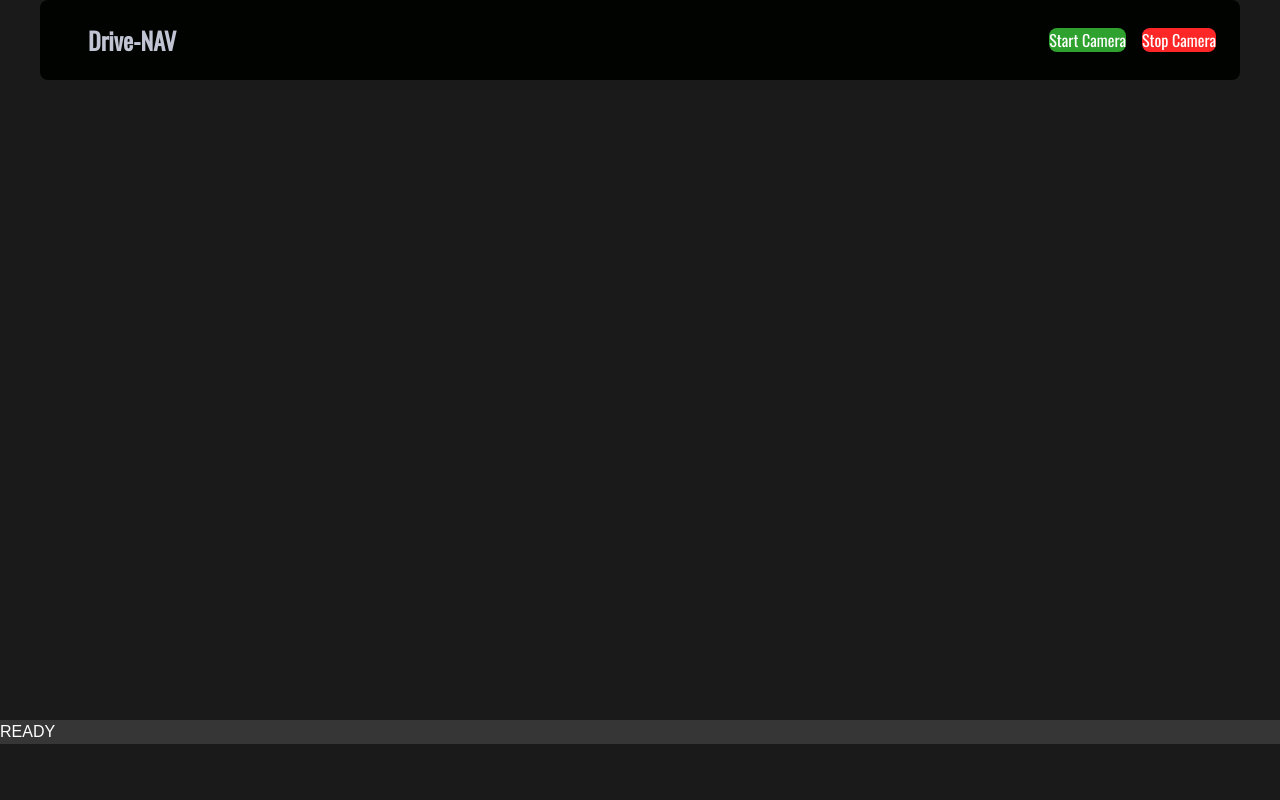
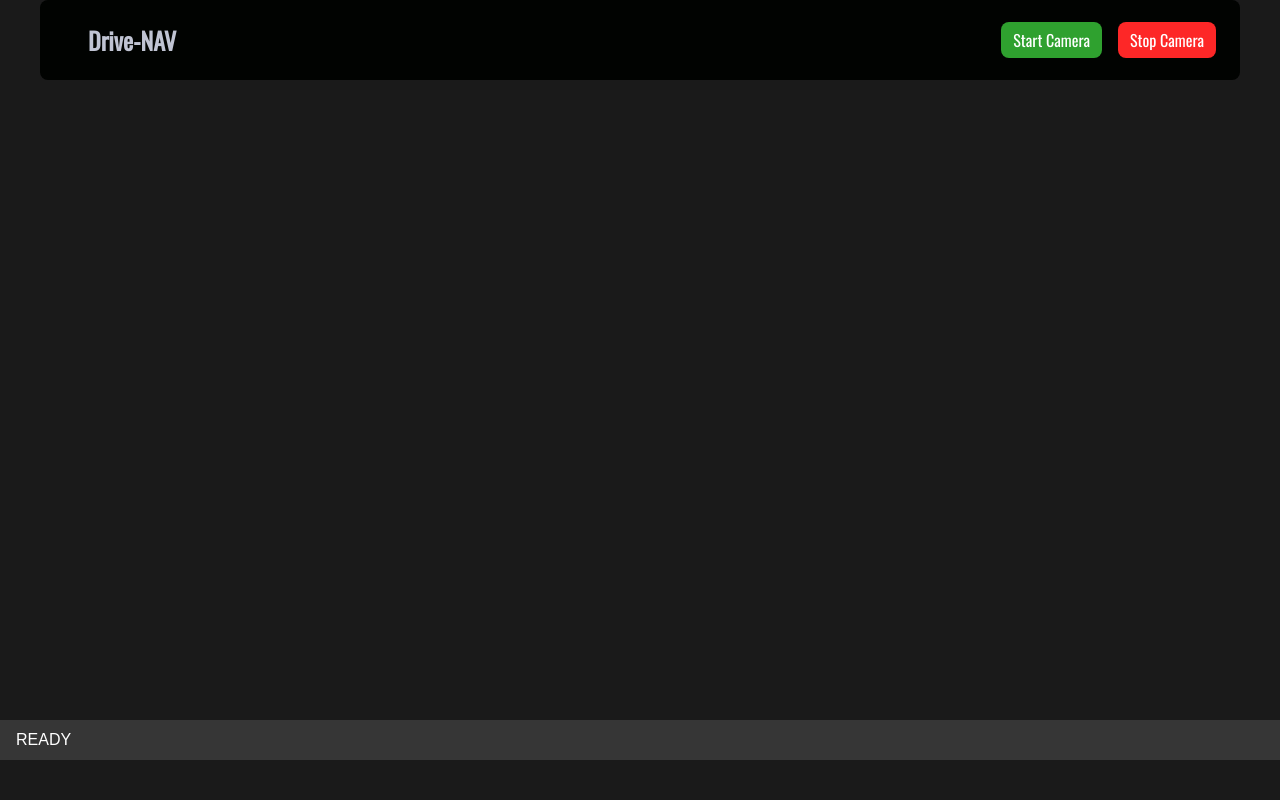
Before and after one commit to Llama303/Driver-Navigations-Ai-, a PHP site: page / in a window 1280 px wide. Run offline with PHP 8.4, Linux system fonts and the light colour scheme; style sheets or scripts are compiled from the project's sources; some web fonts are replaced.

Commit message:
DID the camera and its soo awsome

```diff
--- a/App.js
+++ b/App.js
@@ -0,0 +1,62 @@
+let name = "Driver Nav";
+const version= 1.0;
+
+//waiting for page to load
+document.addEventListener('DOMContentLoaded', ()=>{
+    initializeApp();
+});
+
+function initializeApp(){
+//getting the camera button elements for html file
+const StartCAM= document.getElementById('startCamera');
+const StopCAM= document.getElementById('stopCamera');
+
+//adding event listeners so that it looks out for the click
+StartCAM.addEventListener('click', startCamera);
+StopCAM.addEventListener('click', stopCamera);
+};
+
+let cameraStream= null;
+
+async function startCamera() { // this stops the browser from freezing while waiting for hardware permissions (the camera).
+    try{
+        //asks for camera access
+        const backcamera= {
+            video: {
+                facingMode: 'environment', // the back camera on your phone
+                width: { ideal: 1280 },
+                height: { ideal: 720 }
+            }
+        };
+        //getting camera stream
+        cameraStream= await navigator.mediaDevices.getUserMedia(backcamera);
+        //shows in the videoelement
+        const video=document.getElementById('videoElement');
+        video.srcObject = cameraStream;
+
+        updateStatus('Camera Started!')
+
+    }   //If camera permisons were not given then this happens
+    catch(error){
+        console.error('Camera Error:',error);
+        updateStatus('Camera Access Denied');
+        alert('Please allow camera permisions in you settings :)')
+    }
+}
+
+function stopCamera(){
+    if (cameraStream){
+
+        cameraStream.getTracks().forEach(Track => Track.stop());
+        cameraStream= null
+
+        //to clear the video
+        const video= document.getElementById('videoElement');
+        video.srcObject = null;
+        updateStatus('Camera Stopped!');
+    }
+}
+
+function updateStatus(message) {
+    document.getElementById('statusText').textContent = message;
+}
--- a/Index.html
+++ b/Index.html
@@ -20,7 +20,7 @@
 
     <!--Header with the Buttons-->
     <header class="Buttons">
-        <div class="container rounded-lg bg-[#010301] p-[1rm,2rm]">
+        <div class="container rounded-lg bg-[#010301] p-4">
             <div class="flex flex-row justify-between items-center w-full">
 
             <h1 class=" text-[#c0c4d3] text-2xl ml-6 mr-3"><b>Drive-NAV</b></h1>
@@ -28,11 +28,11 @@
             <div class="controls">
                 <ul class=" flex flex-row gap-4 ">
                     <li>
-                        <button id="startCamera" class="p-[0.6rm,1.2rm] border-none rounded-lg bg-[#2fa12f] cursor-pointer text-base hover:bg-[#3f7e42]">Start Camera</button>
+                        <button id="startCamera" class="px-3 py-1.5 border-none rounded-lg bg-[#2fa12f] cursor-pointer text-base hover:bg-[#3f7e42]">Start Camera</button>
                     </li>
 
                     <li>
-                        <button id="stopCamera" class="p-[0.6rm,1.2rm] border-none rounded-lg bg-[#fd2727] cursor-pointer text-base hover:bg-[#af2525] gap-5">Stop Camera</button>
+                        <button id="stopCamera" class="px-3 py-1.5 border-none rounded-lg bg-[#fd2727] cursor-pointer text-base hover:bg-[#af2525] gap-5">Stop Camera</button>
                     </li>
                 </ul>
             </div>
@@ -45,13 +45,13 @@
     <div class="Main-content flex-1 relative">
         <!--Camera View-->
         <div id="camerView" class="view">
-            <video id="videoElement" class="w-full h-full object-cover"auto playsinline></video>
+            <video id="videoElement" class="w-full h-full object-cover" autoplay playsinline></video>
         </div>
     </div>
 
 <!--Statuse bar at the buttom-->
-<div class="status-bar bg-[#363636] p-[0.8rm,2rm]">
-    <span id="statuse-text">READY</span>
+<div class="status-bar bg-[#363636] px-4 py-2">
+    <span id="statusText">READY</span>
 </div>
 
   </div>
--- a/Styl.css
+++ b/Styl.css
@@ -600,10 +600,6 @@ video {
   margin-right: 0.75rem;
 }
 
-.mr-6 {
-  margin-right: 1.5rem;
-}
-
 .flex {
   display: flex;
 }
@@ -634,10 +630,6 @@ video {
 
 .items-center {
   align-items: center;
-}
-
-.justify-center {
-  justify-content: center;
 }
 
 .justify-between {
@@ -690,20 +682,28 @@ video {
      object-fit: cover;
 }
 
-.p-\[0\.6rm\2c 1\.2rm\] {
-  padding: 0.6rm,1.2rm;
+.p-4 {
+  padding: 1rem;
 }
 
-.p-\[0\.8rm\2c 2rm\] {
-  padding: 0.8rm,2rm;
+.px-3 {
+  padding-left: 0.75rem;
+  padding-right: 0.75rem;
 }
 
-.p-\[1rm\2c 2rm\] {
-  padding: 1rm,2rm;
+.px-4 {
+  padding-left: 1rem;
+  padding-right: 1rem;
 }
 
-.text-right {
-  text-align: right;
+.py-1\.5 {
+  padding-top: 0.375rem;
+  padding-bottom: 0.375rem;
+}
+
+.py-2 {
+  padding-top: 0.5rem;
+  padding-bottom: 0.5rem;
 }
 
 .text-2xl {
```
